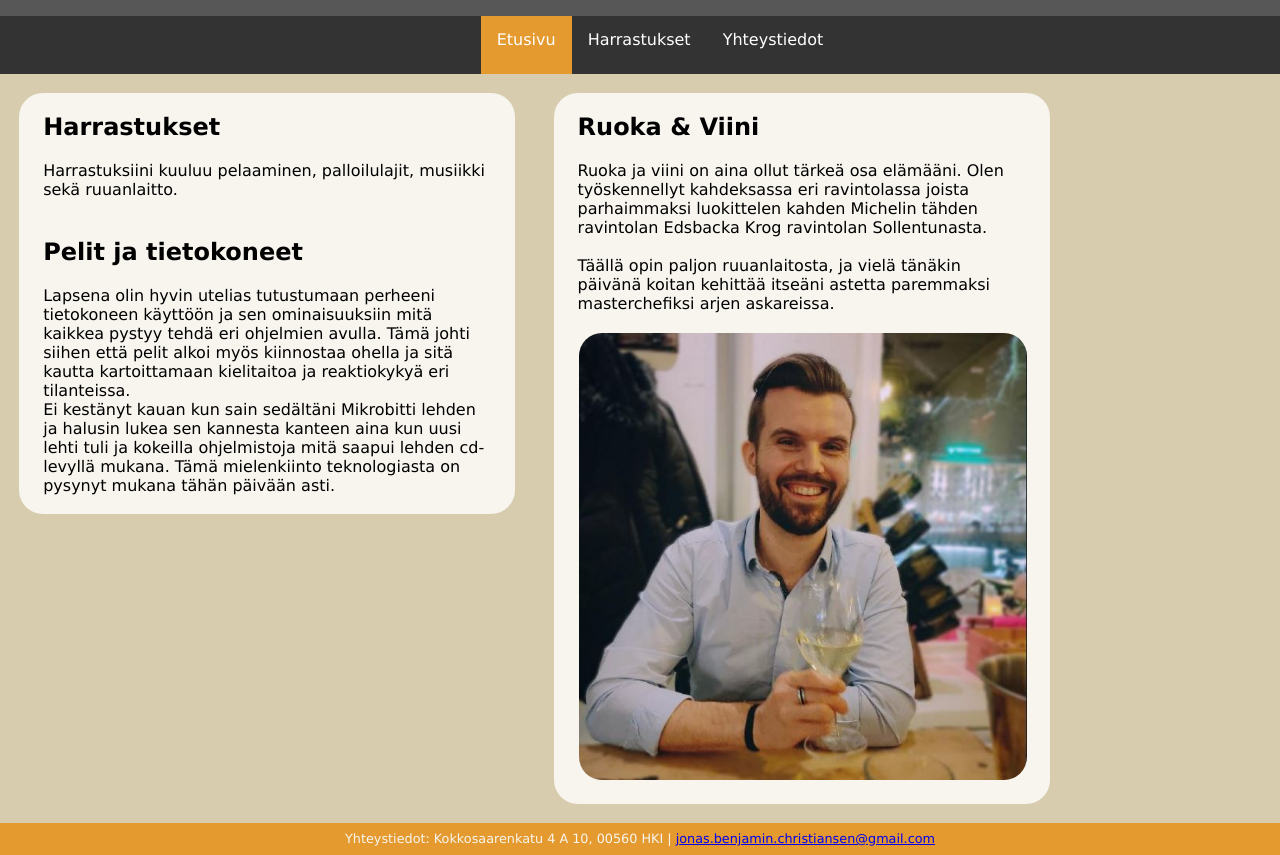
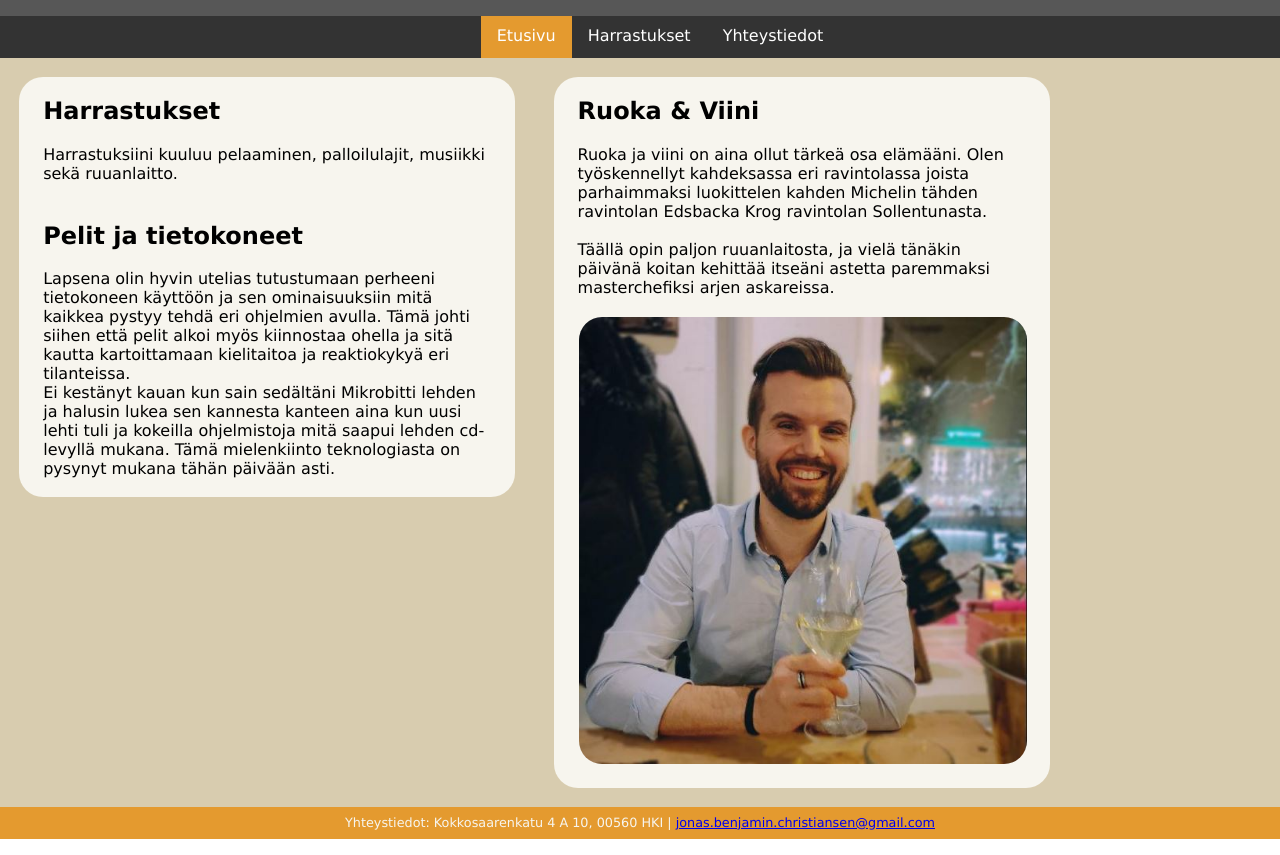
Before and after one commit to AB3957/web_tekniikat, a plain HTML site: page harj5/index.html in a window 1280 px wide. Shown: the part 86-941 px from the top of the page. Drawn offline with Linux system fonts and the light colour scheme.

Commit message:
final update

```diff
--- a/harj5/styles/layout.css
+++ b/harj5/styles/layout.css
@@ -24,20 +24,21 @@ body {
 #nav {
     display: table;
     margin: 0 auto;
-    height: 1.875em;
     background-color: #e49a2f;
     color: #f7f5ee;
 }
 
 ul {
     list-style-type: none;
+    height: 2em;
+    padding-top: 0.6em;
     margin: 0;
     overflow: hidden;
     background-color: #333;
   }
 
 li {
-    float: inline-start;
+    float: left;
   }
 
 li a {
@@ -48,7 +49,6 @@ li a {
     font-size: 1em;
     padding: 14px 16px;
     text-decoration: none;
-    float: inline-end;
   }
 
 a:hover:not(.active) {
```
